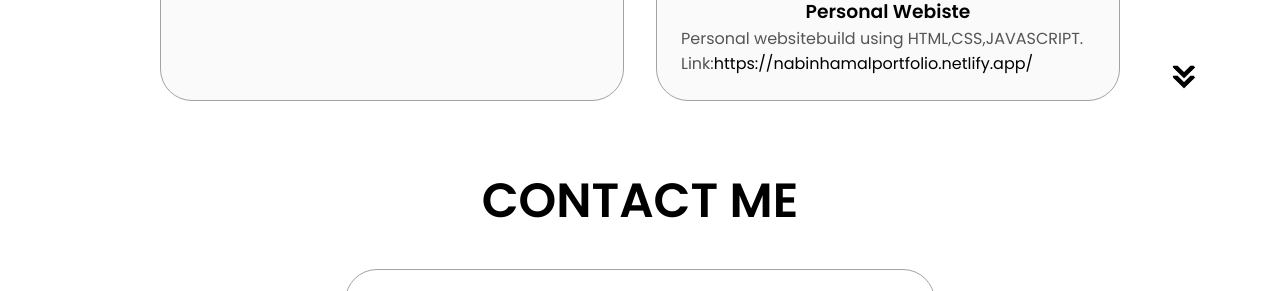
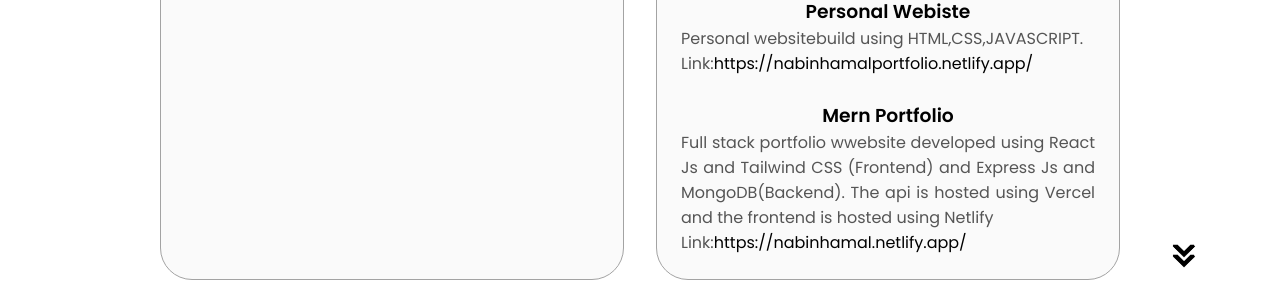
Before and after one commit to nabinhamal/portfolio, a plain HTML site: page index.html in a window 1280 px wide. Shown: the part 3057-3348 px from the top of the page. Drawn offline with Linux system fonts and the light colour scheme.

Commit message:
new project added

```diff
--- a/index.html
+++ b/index.html
@@ -310,6 +310,12 @@ Highly motivated and dedicated Computer Engineering graduate with a strong desir
           <p>Personal websitebuild using HTML,CSS,JAVASCRIPT. </p>
          <p> Link:<a href="https://nabinhamalportfolio.netlify.app/">https://nabinhamalportfolio.netlify.app/</a></p>
         </div>
+        <br>
+        <div class="project-card">
+          <h3>Mern Portfolio </h3>
+          <p>Full stack portfolio wwebsite developed using React Js and Tailwind CSS (Frontend) and Express Js and MongoDB(Backend). The api is hosted using Vercel and the frontend is hosted using Netlify </p>
+         <p> Link:<a href="https://nabinhamal.netlify.app/">https://nabinhamal.netlify.app/</a></p>
+        </div>
 
         </div>
       </div>
```
